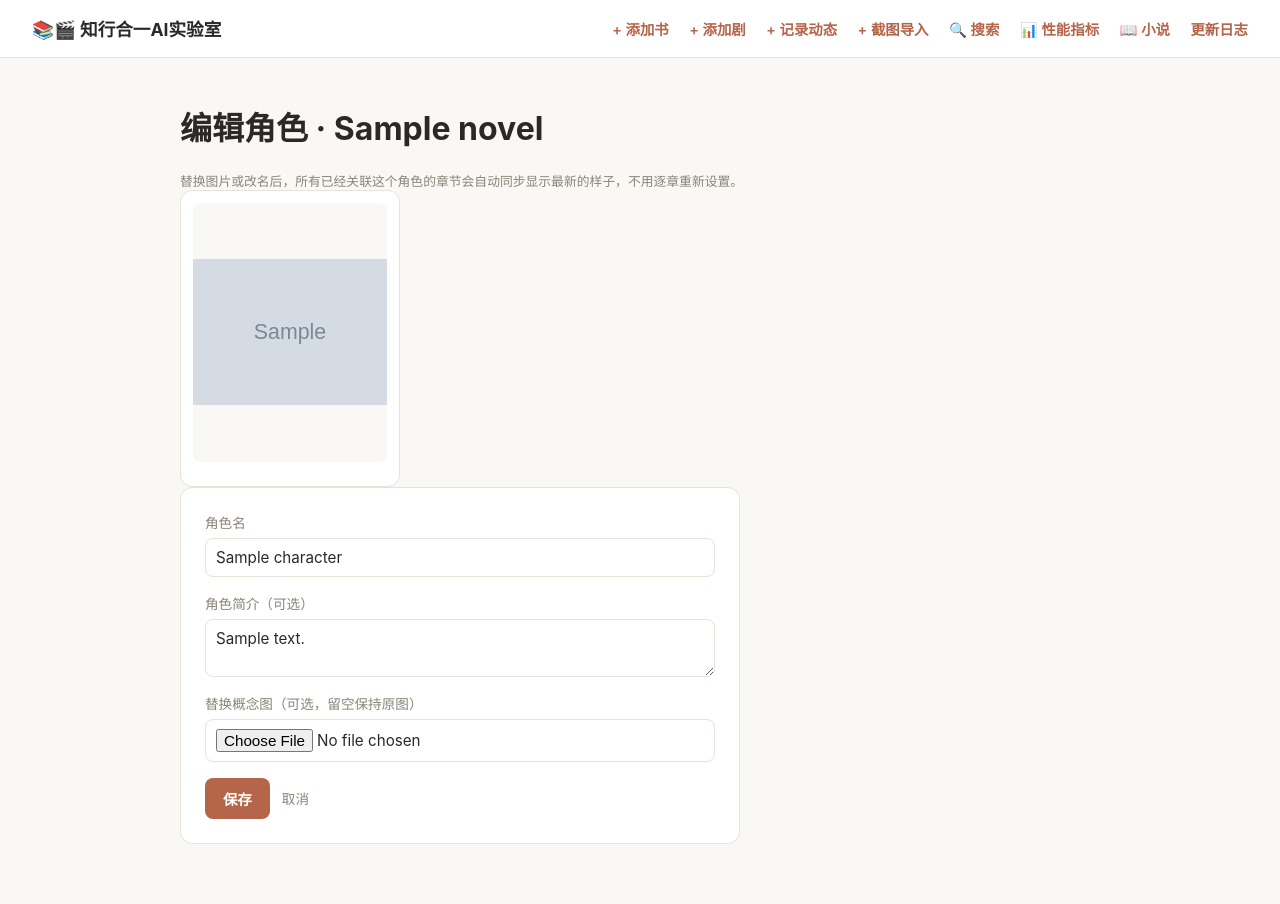
After one commit to warriorbrant/shuying-tracker, a Flask app: page /novel/1/character/1/edit in a window 1280 px wide. The commit adds this page. Run offline with Flask 3, Linux system fonts and the light colour scheme; tables that the repository leaves empty hold one stand-in row (values such as "Sample post"); grey boxes marked "Sample" are stand-in pictures; some libraries are stand-ins or nearby versions.

Commit message:
Characters can now be edited/replaced, chapters sync automatically
Added an edit page for characters (name, description, replace concept
art image, leaving it blank keeps the current one). Chapters already
looked characters up live by ID via a join rather than storing a
copy, so replacing a character's image or name automatically shows up
everywhere that character is referenced -- including the inline
standee reveal -- with nothing to update per chapter.

Co-Authored-By: Claude <noreply@anthropic.com>

```diff
--- a/app.py
+++ b/app.py
@@ -1619,6 +1619,36 @@ def novel_character_new(novel_id):
     return redirect(url_for("novel_edit", novel_id=novel_id))
 
 
+@app.route("/novel/<int:novel_id>/character/<int:character_id>/edit", methods=["GET", "POST"])
+def novel_character_edit(novel_id, character_id):
+    conn = get_db()
+    novel = conn.execute("SELECT * FROM novels WHERE id = ?", (novel_id,)).fetchone()
+    character = conn.execute(
+        "SELECT * FROM novel_characters WHERE id = ? AND novel_id = ?", (character_id, novel_id)
+    ).fetchone()
+    if novel is None or character is None:
+        conn.close()
+        return "未找到该角色", 404
+
+    if request.method == "POST":
+        image_path = save_novel_image(request.files.get("image_file")) or character["image_path"]
+        conn.execute(
+            "UPDATE novel_characters SET name=?, description=?, image_path=? WHERE id=?",
+            (
+                request.form.get("name", "").strip(),
+                request.form.get("description", "").strip(),
+                image_path,
+                character_id,
+            ),
+        )
+        conn.commit()
+        conn.close()
+        return redirect(url_for("novel_edit", novel_id=novel_id))
+
+    conn.close()
+    return render_template("novel_character_form.html", novel=novel, character=character)
+
+
 @app.route("/novel/<int:novel_id>/character/<int:character_id>/delete", methods=["POST"])
 def novel_character_delete(novel_id, character_id):
     conn = get_db()
--- a/changelog.py
+++ b/changelog.py
@@ -830,4 +830,27 @@ CHANGELOG = [
         "lines_changed": 13,
         "estimated": False,
     },
+    {
+        "date": "2026-07-24",
+        "title": "人物角色可以编辑/替换概念图，章节里自动同步",
+        "title_en": "Characters can now be edited/replaced, chapters sync automatically",
+        "summary": (
+            "之前人物角色只能新建和删除，没法改。加了一个编辑页，可以改名字、简介，或者"
+            "换一张新的概念图（不上传就保持原图）。因为章节里的人物是通过角色 ID 关联查出来"
+            "的，不是复制一份数据存死，所以换完图/改完名之后，所有引用了这个角色的章节——"
+            "不管是章节顶部的名单还是正文里出场时的立绘——下次打开都会自动显示最新的样子，"
+            "不用一章一章去重新设置。"
+        ),
+        "summary_en": (
+            "Characters could previously only be created or deleted, not edited. Added an edit "
+            "page: change the name, description, or swap in a new concept art image (leave it "
+            "blank to keep the current one). Since chapters reference characters by ID and look "
+            "them up live rather than storing a copy, every chapter referencing that character — "
+            "including the inline standee reveal in the text — automatically shows the latest "
+            "version the next time it's opened, with nothing to update per chapter."
+        ),
+        "image": None,
+        "lines_changed": 81,
+        "estimated": False,
+    },
 ]
--- a/static/style.css
+++ b/static/style.css
@@ -1202,6 +1202,14 @@ button {
   color: var(--muted);
 }
 
+.character-card-actions {
+  display: flex;
+  align-items: center;
+  justify-content: center;
+  gap: 10px;
+  margin-top: 6px;
+}
+
 .video-card {
   background: var(--card-bg);
   border: 1px solid var(--border);
--- /dev/null
+++ b/templates/novel_character_form.html
@@ -0,0 +1,36 @@
+{% extends "base.html" %}
+{% block title %}编辑角色{% endblock %}
+{% block content %}
+
+<h1>编辑角色 · {{ novel.title }}</h1>
+<p class="hint">替换图片或改名后，所有已经关联这个角色的章节会自动同步显示最新的样子，不用逐章重新设置。</p>
+
+<div class="character-card" style="max-width:220px;">
+  {% if character.image_path %}
+    <img src="{{ url_for('serve_novel_media', filename=character.image_path) }}" alt="{{ character.name }}">
+  {% else %}
+    <div class="novel-card-cover-placeholder">🧑</div>
+  {% endif %}
+</div>
+
+<form class="form" method="post" enctype="multipart/form-data">
+  <label>
+    角色名
+    <input type="text" name="name" required value="{{ character.name }}">
+  </label>
+  <label>
+    角色简介（可选）
+    <textarea name="description" rows="2">{{ character.description }}</textarea>
+  </label>
+  <label>
+    替换概念图（可选，留空保持原图）
+    <input type="file" name="image_file" accept="image/*">
+  </label>
+
+  <div class="actions">
+    <button type="submit">保存</button>
+    <a class="btn-link" href="{{ url_for('novel_edit', novel_id=novel.id) }}">取消</a>
+  </div>
+</form>
+
+{% endblock %}
```
Also changed, not shown: templates/novel_form.html (+7 -4 lines), README.md.
